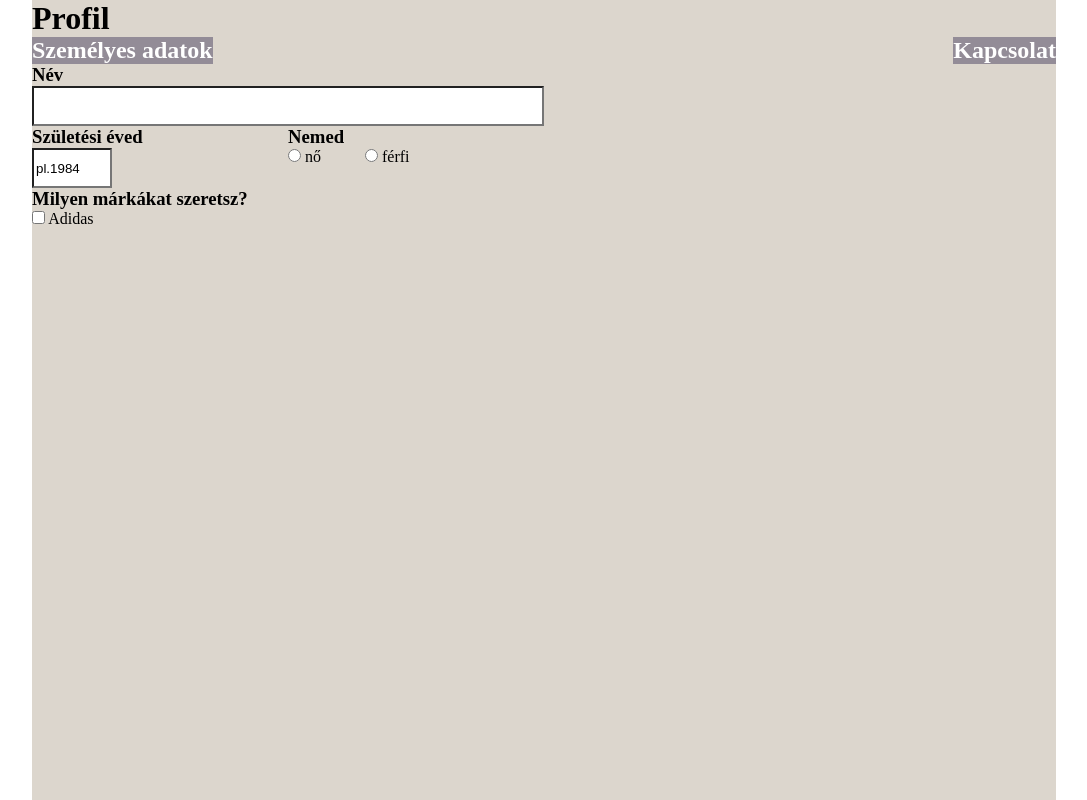
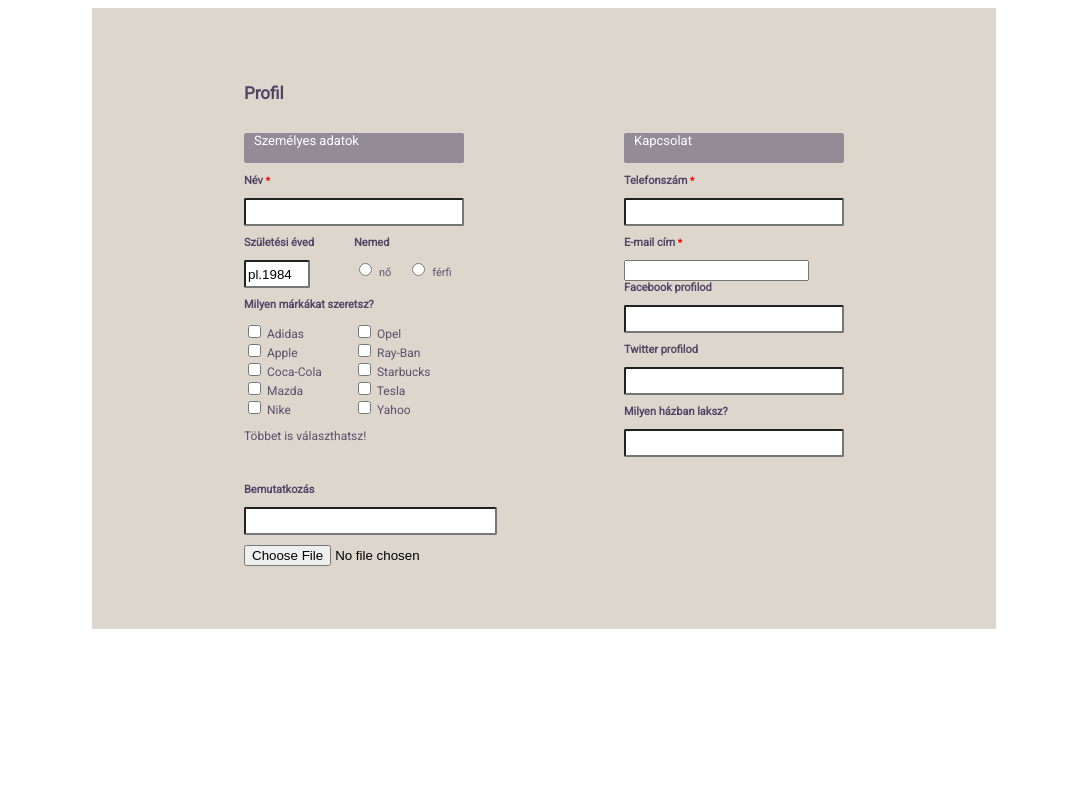
Before and after one commit to green-fox-academy/ilcsikbalazs, a plain HTML site: page week-05/day-4/index.html in a window 1280 px wide. Shown: the top 800 px of the page, without its empty margins (96-1183 px from the left). Drawn offline with Linux system fonts and the light colour scheme.

Commit message:
commit of the day

```diff
--- a/week-05/day-4/index.html
+++ b/week-05/day-4/index.html
@@ -2,38 +2,115 @@
 <head>
     <link rel="stylesheet" href="style.css">
     <meta charset="utf-8">
+    <link href="https://fonts.googleapis.com/css?family=Roboto" rel="stylesheet">
 </head>
 
 <body>
     <div class="wrap">
+        <h1>Profil</h1>
         <header>
-            <h1>Profil</h1>
-        </header>
-        <div class="title">
             <h2>Személyes adatok</h2>
             <h2>Kapcsolat</h2>
+        </header>
+        <main>
+            <form class="sider left">
+                <div class="sider left name">
+                    <label for="name"><h3>Név <span>*</span></h3></label>
+                    <input type="text" id="name">
                 </div>
-        <form class="sider left">
-            <label for="name"><h3>Név</h3></label>
-            <input type="text" id="name">
-            <div class="birthdaycolumn">
+                <div class="sider left birthgend">
+                    <div class="sider left birthdaycolumn">
                         <label for="birthday"><h3>Születési éved</h3></label>
                         <input type="text" id="birthday" value="pl.1984">
                     </div>
-            <div class="gendercolumn">
+                    <div class="sider left gendercolumn">
                         <h3>Nemed</h3>
                         <input type="radio" name="gender" id="female">
                         <label for="female" name="genders">nő</label>
                         <input type="radio" name="gender" id="male">
                         <label for="male" name="genders">férfi</label>
                     </div>
-            <div class="brandcolumn">
+                </div>
+                <div class="sider left brandcolumn">
                     <h3>Milyen márkákat szeretsz?</h3>
-                <div class="brandleft">
+                    <div class="sider left brandcolumn brandleft">
+                        <div>
                             <input type="checkbox" id="adidas">
-                    <label for="adidas">Adidas</label>
+                            <label for="adidas" id="brandname">Adidas</label>
+                        </div>
+                        <div>
+                            <input type="checkbox" id="apple">
+                            <label for="apple" id="brandname">Apple</label>
+                        </div>
+                        <div>
+                            <input type="checkbox" id="cocacola">
+                            <label for="cocacola" id="brandname">Coca-Cola</label>
+                        </div>
+                        <div>
+                            <input type="checkbox" id="mazda">
+                            <label for="mazda" id="brandname">Mazda</label>
+                        </div>
+                        <div>
+                            <input type="checkbox" id="nike">
+                            <label for="nike" id="brandname">Nike</label>
                         </div>
                     </div>
+                    <div class="sider left brandcolumn brandright">
+                        <div>
+                            <input type="checkbox" id="opel">
+                            <label for="opel" id="brandname">Opel</label>
+                        </div>
+                        <div>
+                            <input type="checkbox" id="rayban">
+                            <label for="rayban" id="brandname">Ray-Ban</label>
+                        </div>
+                        <div>
+                            <input type="checkbox" id="starbucks">
+                            <label for="starbucks" id="brandname">Starbucks</label>
+                        </div>
+                        <div>
+                            <input type="checkbox" id="tesla">
+                            <label for="tesla" id="brandname">Tesla</label>
+                        </div>
+                        <div>
+                            <input type="checkbox" id="yahoo">
+                            <label for="yahoo" id="brandname">Yahoo</label>
+                        </div>
+                    </div>
+                    <p>Többet is választhatsz!</p>
+                </div>
             </form>
+            <form class="sider right">
+                <div>
+                    <label for="telephone"><h3>Telefonszám <span>*</span></h3></label>
+                    <input type="text" id="telephone">
+                </div>
+                <div>
+                    <label for="email"><h3>E-mail cím <span>*</span></h3></label>
+                    <input type="email" id="email">
+                </div>
+                <div>
+                    <label for="facebook"><h3>Facebook profilod</h3></label>
+                    <input type="text" id="facebook">
+                </div>
+                <div>
+                    <label for="twitter"><h3>Twitter profilod</h3></label>
+                    <input type="text" id="twitter">
+                </div>
+                <div>
+                    <label for="house"><h3>Milyen házban laksz?</h3></label>
+                    <input type="text" id="house">
+                </div>
+            </form>
+        <main>
+        <footer>
+            <div class="introductioncolumns">
+                <label for="introduction"><h3>Bemutatkozás</h3></label>
+                <input type="text">
+            </div>
+            <div>
+                <input type="file"></input>
+            </div>
+        </footer>
     </div>
 </body>
--- a/week-05/day-4/style.css
+++ b/week-05/day-4/style.css
@@ -1,44 +1,105 @@
-*{
-    margin: 0;
-}
 .wrap{
     background: #DCD6CD;
-    margin: 10%;
-    margin-top: 0;
-    margin-bottom: 0;
-    padding-bottom: 100%;
+    margin: auto;
+    padding: 5% 12%;
+    max-width: 600px;
+    font-family: 'Roboto', sans-serif;
 }
-.title{
+
+h1{
+    font-size: 17px;
+    color: #4D4663;
+}
+
+header{
     display: flex;
     justify-content: space-between;
+    margin-top: 20px;
 }
+
 h2{
+    border-radius: 2px;
     background: #938C97;
+    min-width: 210px;
+    min-height: 30px;
+    padding-left: 10px;
     color: white;
+    font-size: 13px;
+    font-weight: normal;
 }
+
+main{
+    min-width: 400px;
+    display: flex;
+    flex-wrap: wrap;
+    justify-content: space-between;
+}
+
+h3{
+    margin-top: 0;
+    color: #4F4765;
+    font-size: 11px;
+    font-weight: bolder;
+}
+
+span{
+    color: red;
+    font-size: 10px;
+}
+
+form{
+    width: 220px;
+}
+
+.sider.left{
+    width: 220px;
+}
+
 input[type="text"]{
-    background: white;
-    height: 40px;
+    border-radius: 2px;
+    width: 100%;
+    height: 28px;
+    margin-bottom: 10px;
 }
-input[id="name"]{
-    width: 100%;
+
+input[id="birthday"]{
+    width: 60%;
 }
-input[id="birthday"]{
-    width: 80px;
+
+.sider.left.birthdaycolumn{
+    width: 50%;
 }
-form{
+
+.sider.left.birthgend{
+    display: flex;
+}
+
+.sider.left.gendercolumn{
+    width: 50%;
+}
+
+label[name="genders"]{
+    font-size: 11px;
+    color: #5E566F;
+    margin-right: 12px;
+}
+
+.sider.left.brandcolumn{
+    display: flex;
+    flex-wrap: wrap;
+    justify-content: space-between;
+    font-size: 12px;
+    color: #59526C;
+}
+
+.sider.left.brandcolumn.brandleft{
     width: 50%;
     display: flex;
-    justify-content: space-between;
-    flex-wrap: wrap;
+    flex-flow: column;
 }
-.birthdaycolumn{
+
+.sider.left.brandcolumn.brandright{
     width: 50%;
+    display: flex;
+    flex-flow: column;
 }
-.gendercolumn{
-    width: 50%;
-    min-width: 250px;
-}
-label[name="genders"]{
-    margin-right: 40px;
-}
--- /dev/null
+++ b/week-05/day-4/trash/style.css
@@ -0,0 +1,69 @@
+*{
+    margin: 0;
+}
+.wrap{
+    background: #DCD6CD;
+    margin: 10%;
+    margin-top: 0;
+    margin-bottom: 0;
+    padding-bottom: 100%;
+}
+.title{
+    display: flex;
+    justify-content: space-between;
+}
+h2{
+    position: relative;
+    align-self: flex-start;
+    background: #938C97;
+    color: white;
+}
+input[type="text"]{
+    background: white;
+    height: 40px;
+}
+input[id="name"]{
+    width: 100%;
+}
+input[id="birthday"]{
+    width: 80px;
+}
+
+.forms{
+    display: flex;
+    flex-wrap: wrap;
+}
+
+form{
+    width: 50%;
+    display: flex;
+    justify-content: space-between;
+    flex-wrap: wrap;
+}
+.birthdaycolumn{
+    width: 50%;
+}
+.gendercolumn{
+    width: 50%;
+    min-width: 250px;
+}
+label[name="genders"]{
+    margin-right: 40px;
+}
+.brandcolumn{
+    width: 50%;
+    display: flex;
+    flex-wrap: wrap;
+}
+.brandleft{
+    width: 50%;
+}
+.brandright{
+    position: relative;
+    left: 50%;
+    width: 50%;
+    flex-wrap: wrap;
+}
+form.right{
+    flex-direction: column;
+}
--- /dev/null
+++ b/week-05/day-5/style.css
@@ -0,0 +1,122 @@
+.wrap{
+    font-family: Arial, Helvetica, sans-serif;
+    background: #3869AC;
+    padding-bottom: 25px;
+}
+
+nav{
+    width: 100%;
+}
+
+nav ul{
+    background: #3869AC;
+    list-style-type: none;
+    padding: 0;
+    margin: 0;
+}
+
+nav a{
+    font-size: 19px;
+    font-weight: bolder;
+    text-decoration: none;
+    color: lightcyan;
+    display: block;
+    padding: 20px;
+    text-align: center;
+    text-transform: uppercase;
+    -webkit-box-shadow: inset -4px -7px 18px -3px rgba(0,0,0,1);
+    -moz-box-shadow: inset -4px -7px 18px -3px rgba(0,0,0,1);
+    box-shadow: inset -4px -7px 18px -3px rgba(0,0,0,1);
+}
+
+nav a:hover{
+    background: #83A6DC;
+    -webkit-box-shadow: inset 2px 4px 18px -3px rgba(0,0,0,1);
+    -moz-box-shadow: inset 2px 4px 18px -3px rgba(0,0,0,1);
+    box-shadow: inset 2px 4px 18px -3px rgba(0,0,0,1);
+}
+
+@media screen and (min-width: 920px){
+    nav ul{
+        display: flex;
+    }
+
+    nav li{
+        flex: 1 1 0;
+    }
+
+}
+
+h2{
+    flex-basis: 100%;
+    background: deepskyblue;
+    padding: 10px;
+    border-radius: 8px;
+}
+
+.personal{
+    display: flex;
+    flex-wrap: wrap;
+    justify-content: space-between;
+    height: 400px;
+}
+
+.personal ul{
+    max-height: 435px;
+    flex: 3 0 280px;
+    margin: 0;
+    padding: 0;
+    list-style-type: none;
+    font-size: 18px;
+    color: midnightblue;
+    font-weight: bold;
+    background: deepskyblue;
+    display: flex;
+    flex-flow: column;
+    justify-content: space-around;
+}
+
+.personal li{
+    height: 100%;
+    border: solid 3px #3869AC;
+    border-left: 0;
+    text-align: center;
+}
+
+.image{
+    max-width: 280px;
+    flex: 1 0 280px;
+    background: no-repeat;
+    background-position-x: center;
+    background-image: url("envagyok.png");
+    background-size: contain;
+}
+
+.texts{
+    padding: 15px;
+    display: flex;
+    flex-flow: column;
+    justify-content: space-around;
+}
+
+p{
+    -webkit-box-shadow: 10px 10px 5px 0px rgba(0,0,0,0.75);
+    -moz-box-shadow: 10px 10px 5px 0px rgba(0,0,0,0.75);
+    box-shadow: 10px 10px 5px 0px rgba(0,0,0,0.75);
+    font-weight: bold;
+    background: #00BFFF;
+    height: 60px;
+    color: darkblue;
+}
+
+@media screen and (max-width: 920px){
+    p{
+        height: 180px;
+    }
+}
+
+.TTT{
+    position: fixed;
+    right: 5px;
+    left: 2px;
+}
--- /dev/null
+++ b/week-05/day-5/trash/style.css
@@ -0,0 +1,34 @@
+* {
+  background: url(mountains.jpg)#207DCD;
+}
+
+h1 {
+  color: #207DCD;
+  background: black;
+  text-align: center;
+}
+
+h2 {
+  background: black;
+  color: #207DCD;
+  display: block;
+}
+
+img {
+  width: 250px;
+  display: inline;
+  float: right;
+  margin-left: 2%;
+  margin-bottom: 2%;
+}
+
+p {
+  background: rgba(0, 0, 255, 0);
+  width: 75%;
+  padding-left: 10%;
+}
+
+ul, li {
+  background: rgba(0, 0, 255, 0);
+
+}
```
Also changed, not shown: week-05/day-5/index.html (added, +61 -0 lines), week-05/day-5/envagyok.png (added), week-05/day-5/purpleunivers.jpg (added). Lines whose indentation alone changed are shown as unchanged.
